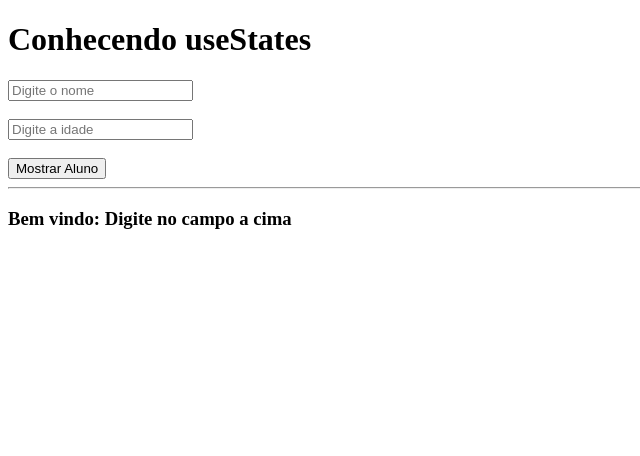
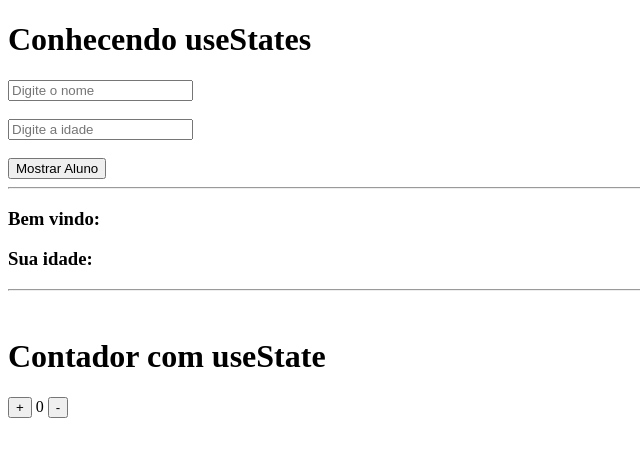
Before and after one commit to gomess99/curso_react, a React (Vite) app: page / in a window 1280 px wide. Shown: the top 456 px of the page, without its empty margins (0-640 px from the left). Built offline with nearby package versions, Linux system fonts and the light colour scheme.

Commit message:
8. Conhecendo useStates prt2

```diff
--- a/src/App.tsx
+++ b/src/App.tsx
@@ -1,19 +1,39 @@
 
 import { useState } from "react"
 
+interface InfoAlunoProps{
+  nome: string;
+  idade: string;
+}
+
 export default function App(){
   const [input, setInput] = useState("")
-  const [idade, setIdade] = useState("")
-  const [aluno, setAluno] = useState("Digite no campo a cima")
-  //aqui está send exportando por padrão (usando export default) uma função chamada App. Essa função é o componente principal do aplicativo
+  const [idade, setIdade] = useState("");
+
+  const [infoAluno, setInfoAluno] = useState<InfoAlunoProps>();
+
+  const [contador, setContador] = useState(0);
 
   function mostrarAluno(){
+    setInfoAluno({
+      nome: input,
+      idade: idade,
+    });
+  }
 
-    setAluno(input);
+  function adicionar(){
+    setContador(valorAtual => valorAtual +1);
+  }
+
+  function diminuir(){
+    if(contador === 0){
+      return;
+    }
+    setContador(valorAtual => valorAtual -1);
   }
 
   return(
-    //O componente 'App' retorna um JSX (JavaScript XML), que é uma sintaxe semelhante ao HTML usado pelo React para descrever a estrutura da interface do usuário.
+
     <div>
       <h1>
         Conhecendo useStates
@@ -41,7 +61,14 @@
 
       <hr />
 
-      <h3>Bem vindo: {aluno}</h3>
+      <h3>Bem vindo: {infoAluno?.nome}</h3>
+      <h3>Sua idade: {infoAluno?.idade}</h3>
+
+      <hr />
+      <br />
+      <h1>Contador com useState</h1>
+
+      <button onClick={adicionar}> + </button> {contador}  <button onClick={diminuir}> - </button>
     </div>
-  )
+  );
 }
```
